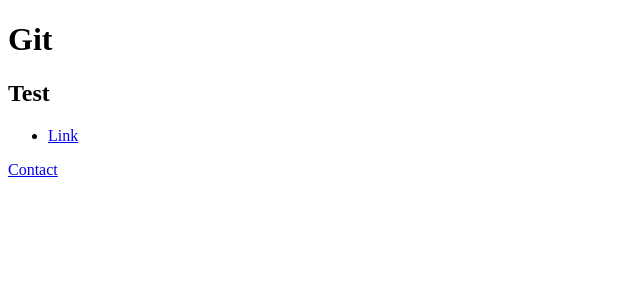
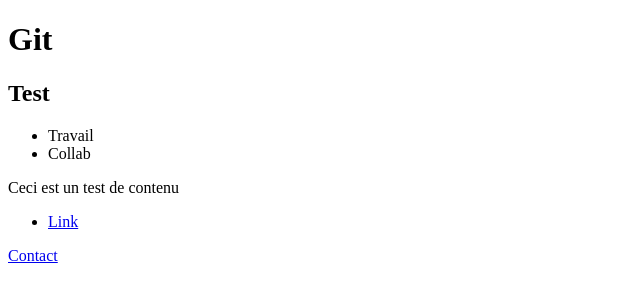
Before and after one commit to dacodemaniak/mon-dev, a plain HTML site: page index.html in a window 1280 px wide. Shown: the whole page, without its empty margins (0-640 px from the left). Drawn offline with Linux system fonts and the light colour scheme.

Commit message:
Add content on index.html

```diff
--- a/index.html
+++ b/index.html
@@ -11,6 +11,21 @@
         <div class="container-fluid">
             <h1>Git</h1>
             <h2>Test</h2>
+
+            <section>
+                <nav>
+                    <ul>
+                        <li>Travail</li>
+                        <li>Collab</li>
+                    </ul>
+                </nav>
+            </section>
+
+            <main>
+                <div>
+                    Ceci est un test de contenu
+                </div>
+            </main>
 
             <footer>
                 <ul class="list-unstyled">
```
